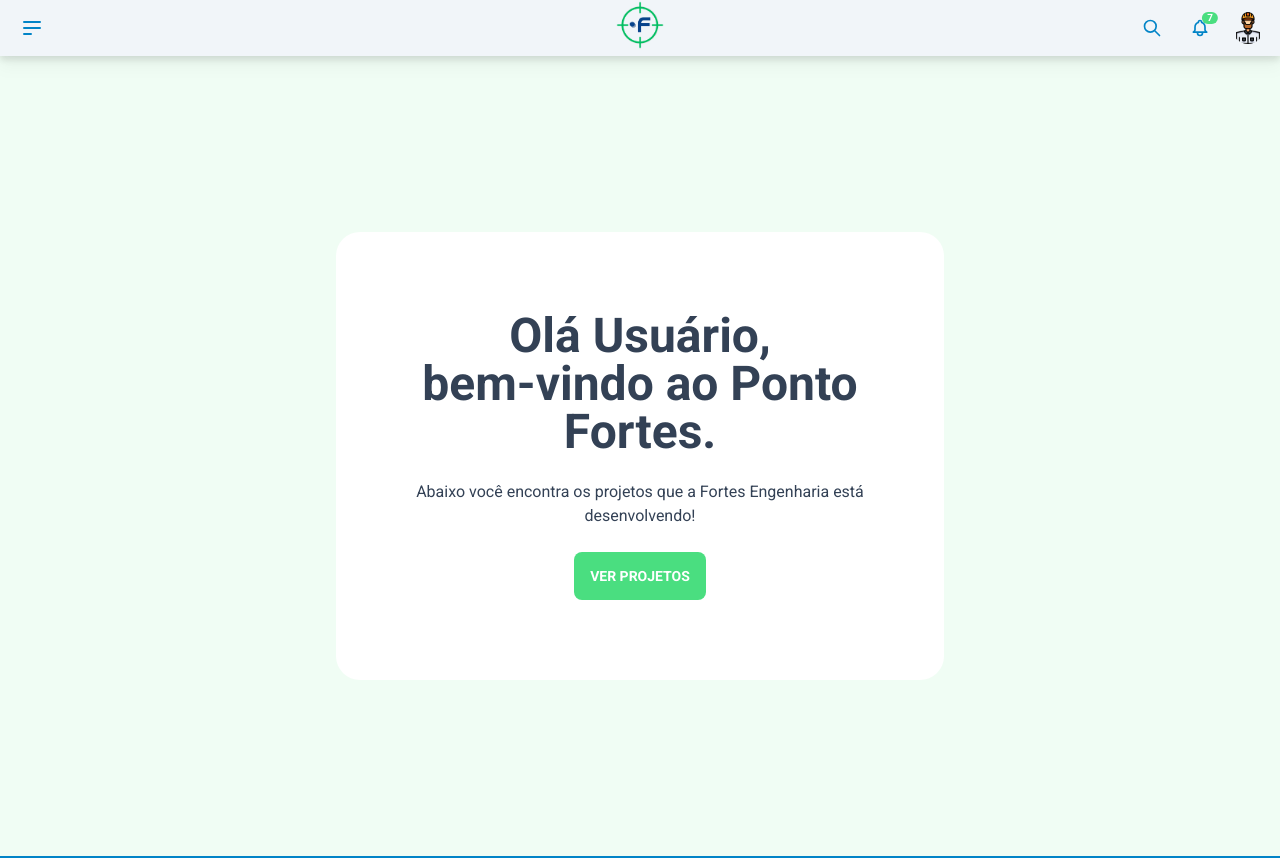
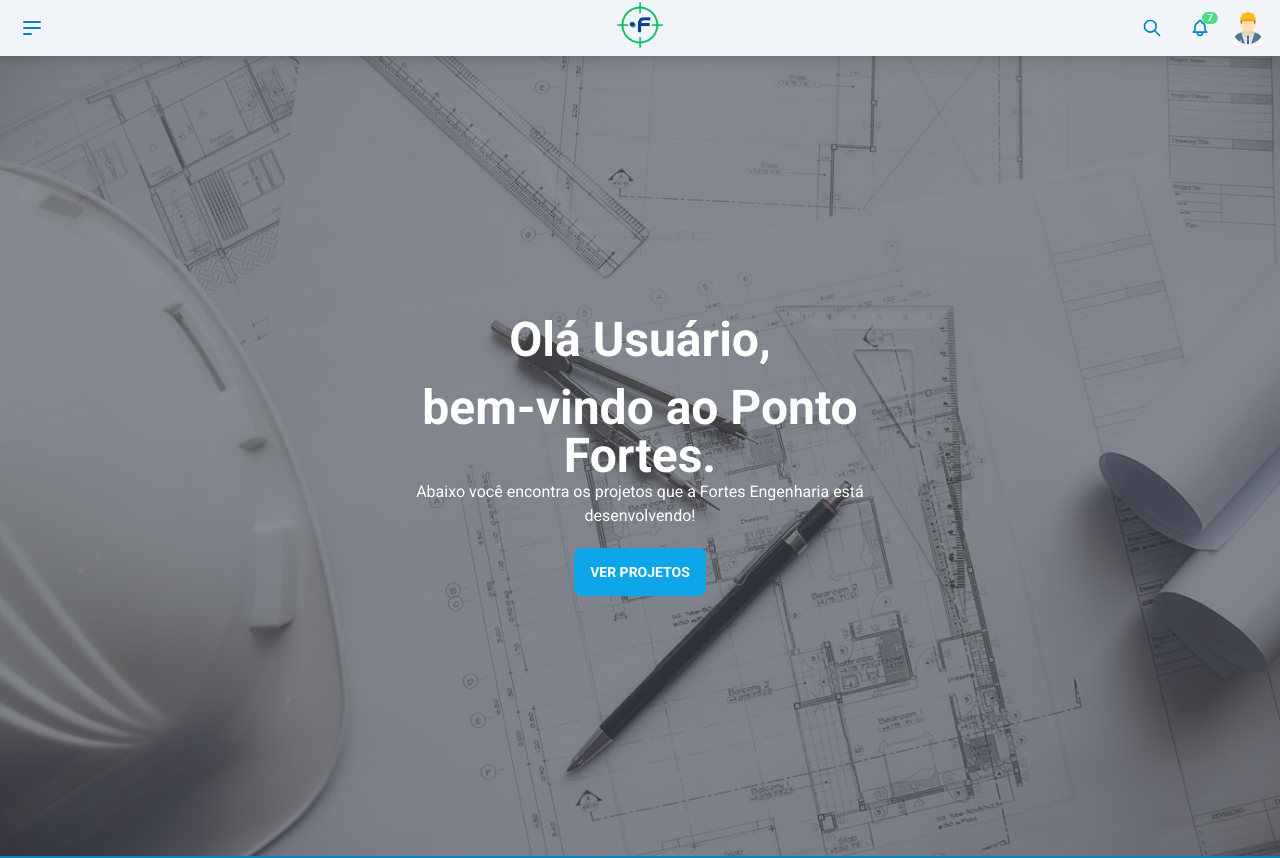
Before and after one commit to arthurlongue/fortes-engenharia, a React (Vite) app: page / in a window 1280 px wide. Shown: the top 858 px of the page. Built offline with nearby package versions, Linux system fonts and the light colour scheme.

Commit message:
hero changes and img replacemente

```diff
--- a/src/components/Hero/Hero.tsx
+++ b/src/components/Hero/Hero.tsx
@@ -2,27 +2,26 @@
 
 function Hero() {
  return (
-    <div className="hero min-h-screen bg-green-50 text-slate-700">
-      <div className="hero-content  min-w-full bg-white py-20 text-center sm:min-w-0 sm:rounded-3xl sm:p-20">
+  <>
+   <div
+    className="hero min-h-screen"
+    style={{ backgroundImage: "url(/wallpaper-engenharia.jpg)" }}>
+    <div className="hero-overlay bg-opacity-60"></div>
+    <div className="hero-content text-center ">
      <div className="max-w-md">
-          <h1 className="text-5xl font-bold">
-            Olá Usuário,
-          </h1>
-          <h1 className="text-5xl font-bold">
-            bem-vindo ao Ponto Fortes.
-          </h1>
-          <p className="py-6">
-            Abaixo você encontra os projetos que a Fortes
-            Engenharia está desenvolvendo!
+      <h1 className="mb-5 text-5xl font-bold">Olá Usuário,</h1>
+      <h1 className="text-5xl font-bold">bem-vindo ao Ponto Fortes.</h1>
+      <p className="mb-5">
+       Abaixo você encontra os projetos que a Fortes Engenharia está
+       desenvolvendo!
       </p>
       <a href="#cards-grid">
-            <button className={`btn-primary btn`}>
-              VER PROJETOS
-            </button>
+       <button className={`btn-primary btn bg-sky-500`}>VER PROJETOS</button>
       </a>
      </div>
     </div>
    </div>
+  </>
  )
 }
 
```
Also changed, not shown: public/avatar.png, public/wallpaper-engenharia.jpg (added). Lines whose indentation alone changed are shown as unchanged.
